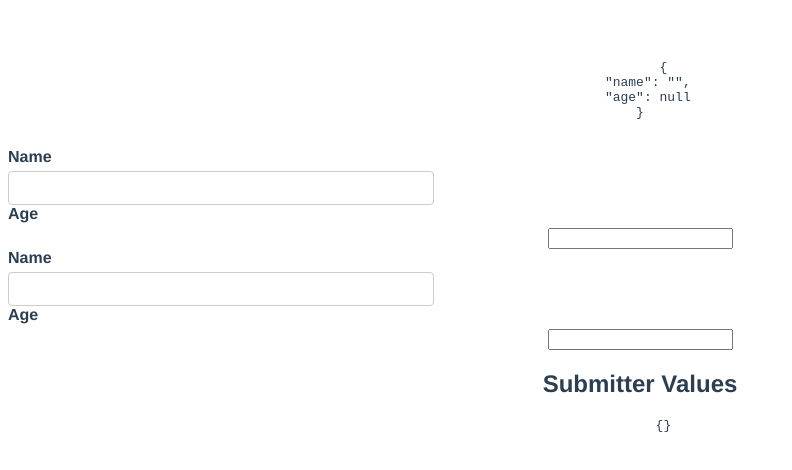
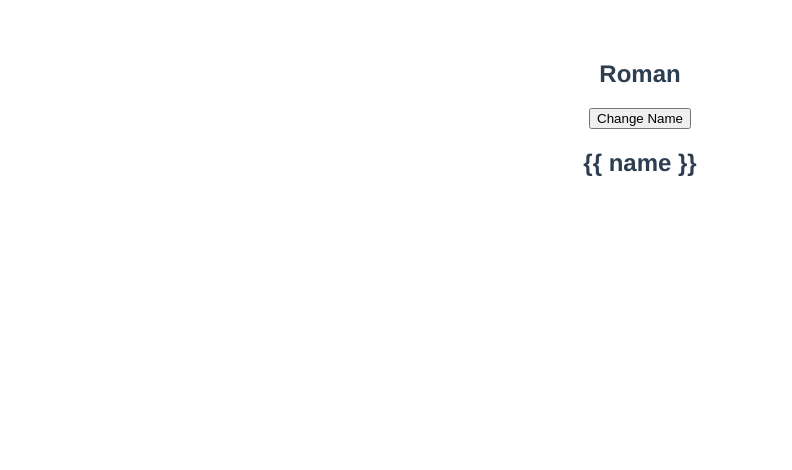
Before and after one commit to roman-ojha/vue, a Vue app in the folder Class/: page / in a window 1280 px wide. Shown: the top 470 px of the page, without its empty margins (0-792 px from the left). Built offline with nearby package versions, Linux system fonts and the light colour scheme.

Commit message:
docs(tutorial): v-once, v-pre directive

```diff
--- a/Class/src/App.vue
+++ b/Class/src/App.vue
@@ -3,7 +3,7 @@
 </template>
 
 <script>
-import Application from "./Topic_Wise/21_Modifiers/App.vue";
+import Application from "./Topic_Wise/22_v-once_v-pre_Directive/App.vue";
 
 export default {
   name: "App",
--- /dev/null
+++ b/Class/src/Topic_Wise/22_v-once_v-pre_Directive/App.vue
@@ -0,0 +1,31 @@
+<template>
+  <h2 v-once>{{ name }}</h2>
+  <!-- if we will write 'v-once' on the element that that element only get render one type, it means that if we change the value it would change but would not get reflect on the dom element -->
+  <button @click="name = 'Batman'">Change Name</button>
+
+  <h2 v-pre>{{ name }}</h2>
+  <!-- so if we use 'v-pre' directive then in that case vue would now compile that element and show as it is in this case the value of the 'h2' element would be '{{ name }}' -->
+  <!-- NOTE: if you have a lot of element on dom and do not have any vue directive then you might want to add v-pre directive so vue will ignore that element for compilation and result would be better performance -->
+</template>
+<script>
+export default {
+  name: "App",
+  data() {
+    return {
+      name: "Roman",
+    };
+  },
+  methods: {},
+};
+</script>
+
+<style>
+#app {
+  font-family: Avenir, Helvetica, Arial, sans-serif;
+  -webkit-font-smoothing: antialiased;
+  -moz-osx-font-smoothing: grayscale;
+  /* text-align: center; */
+  color: #2c3e50;
+  margin-top: 60px;
+}
+</style>
```
Also changed, not shown: Class/src/Topic_Wise/22_v-once_v-pre_Directive/22_v-once_v-pre_Directive.txt (added).
